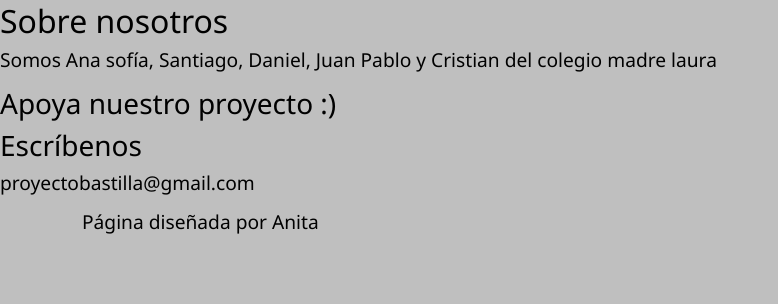
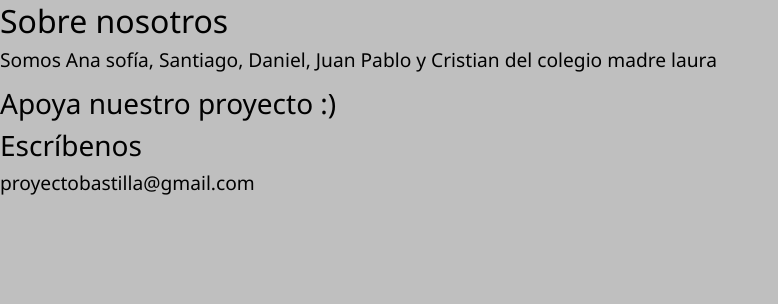
Before and after one commit to proyectoBastilla/pagina_principal, a PHP site: page /acerca.php in a window 1280 px wide. Shown: the part 165-469 px from the top of the page, without its empty margins (0-778 px from the left). Run offline with PHP 8.4, Linux system fonts and the light colour scheme.

Commit message:
Arreglo de TAB carousel y remove de index
GG

```diff
--- a/includes/footer.php
+++ b/includes/footer.php
@@ -2,7 +2,6 @@
 
     <footer class="footer">
       <div class="container">
-        <p>Página diseñada por Anita</p>
       </div>
     </footer>
 
```
Also changed, not shown: index.php (indentation only).
